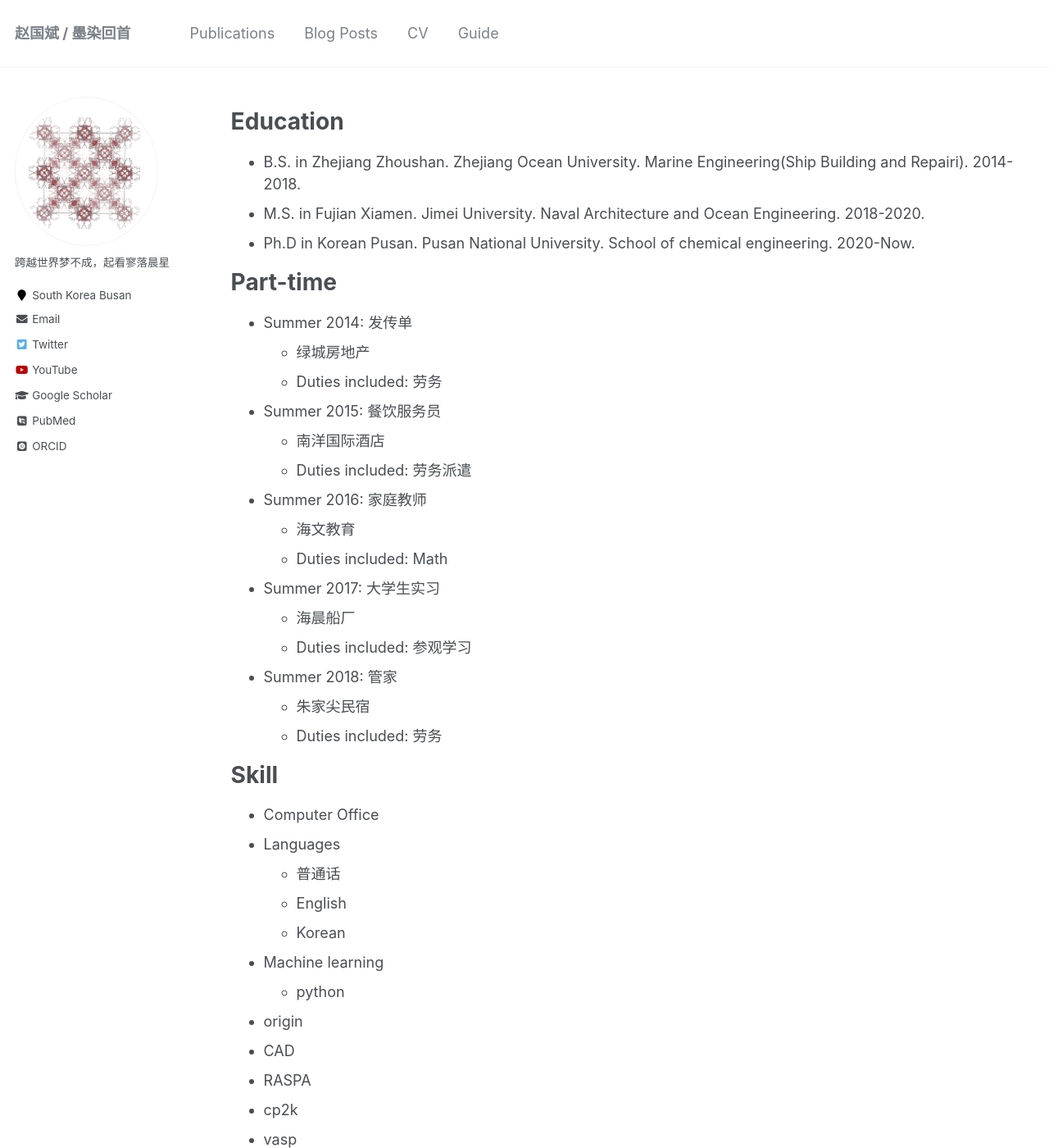
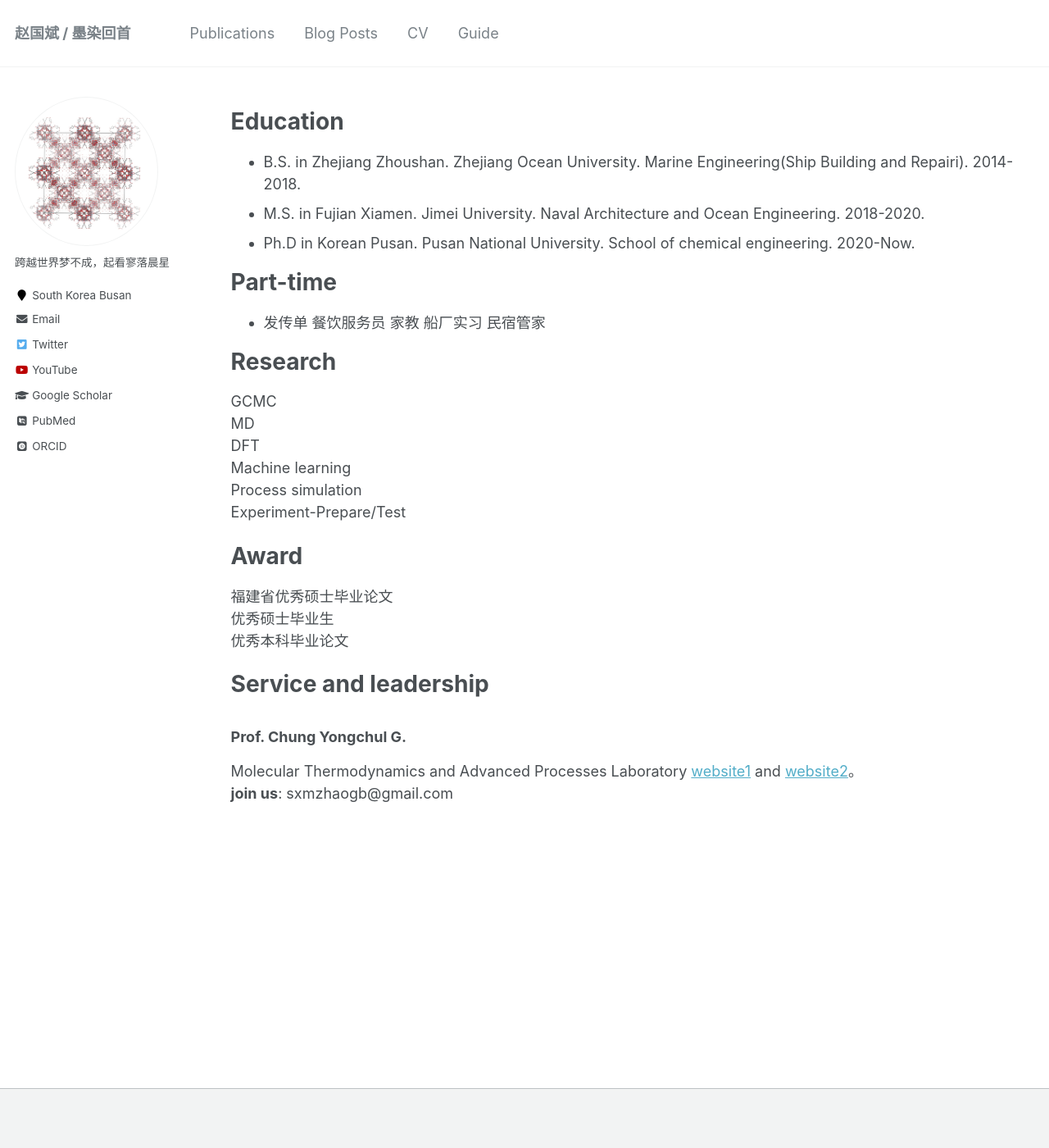
Before and after one commit to sxm13/ZGBshenxiaomoCV.github.io, a Jekyll site: the page built from _pages/cv.md, in a window 1280 px wide and 1400 px high. Shown: the whole window at 82% size. Built offline with Jekyll 4.4.1, drawn with Linux system fonts in a browser that asks for light colours; some web fonts are replaced; some of the changed text lies outside the part shown.

Commit message:
Update cv.md

```diff
--- a/_pages/cv.md
+++ b/_pages/cv.md
@@ -15,46 +15,7 @@ Education
 
 Part-time
 ======
-* Summer 2014: 发传单
-  * 绿城房地产
-  * Duties included: 劳务
-* Summer 2015: 餐饮服务员
-  * 南洋国际酒店
-  * Duties included: 劳务派遣
-* Summer 2016: 家庭教师
-  * 海文教育
-  * Duties included: Math
-* Summer 2017: 大学生实习
-  * 海晨船厂
-  * Duties included: 参观学习
-* Summer 2018: 管家
-  * 朱家尖民宿
-  * Duties included: 劳务
-
-Skill
-======
-* Computer Office
-* Languages
-  * 普通话
-  * English
-  * Korean
-* Machine learning
-  * python
-* origin
-* CAD
-* RASPA
-* cp2k
-* vasp
-* Gaussian
-* Lammps
-* Experiment
-  * 3 flex
-  * PCT
-  * Make MOFs
-  * charge and discharge
-  * ASAP2020
-  * PSA
-* ...
+* 发传单 餐饮服务员 家教 船厂实习 民宿管家
 
 Research
 ======
```
